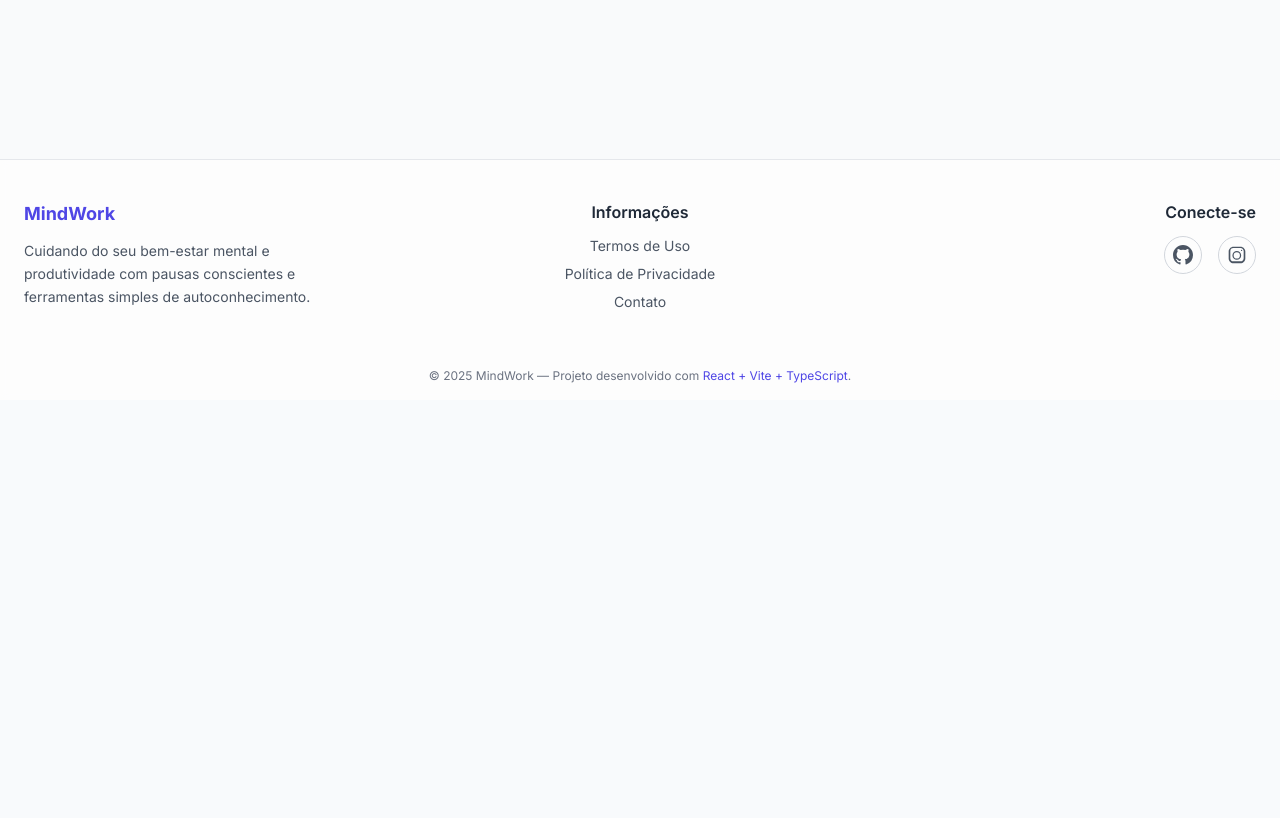
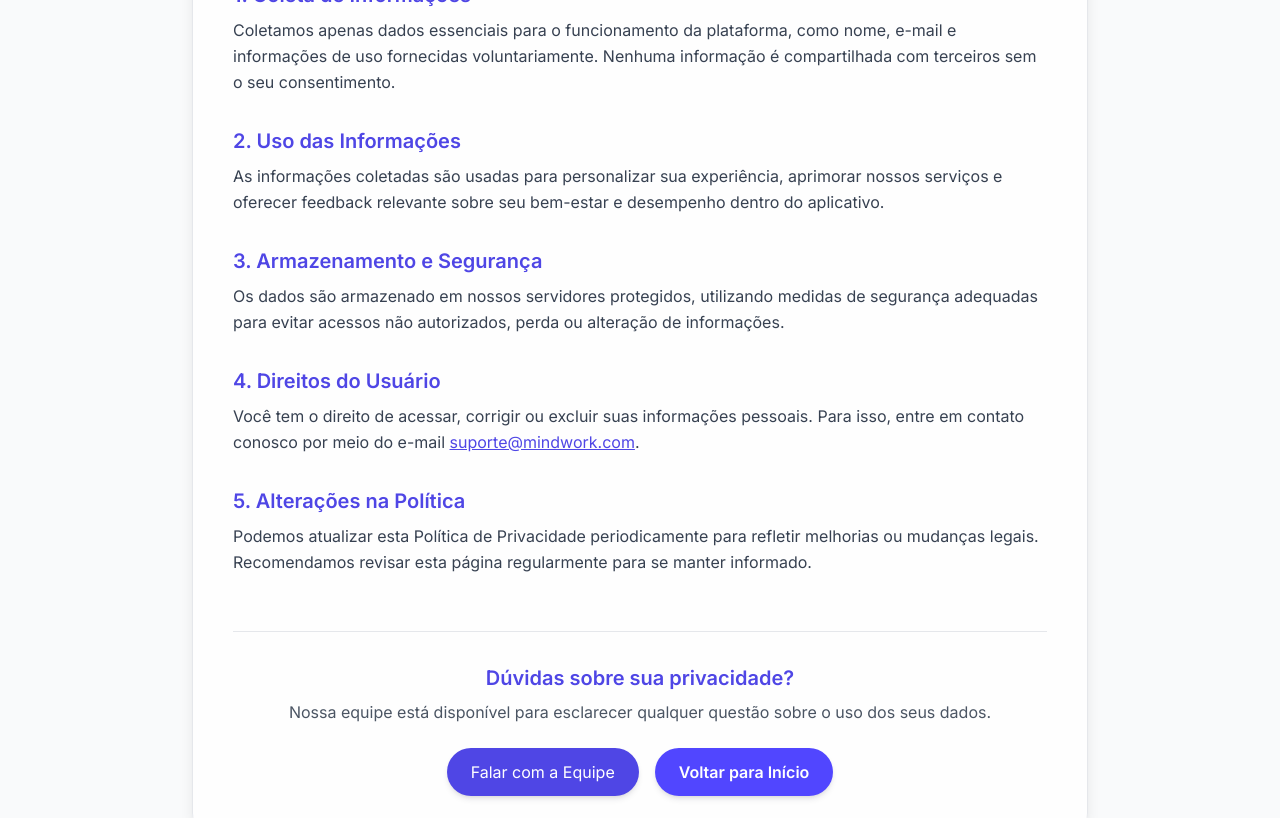
Before and after one commit to 1TDSPG-Projeto-HC/GS---segundo-semestre, a React (Vite) app: page /politica in a window 1280 px wide. Shown: the part 400-1218 px from the top of the page. Before the commit the page ends 800 px from the top, so only its background shows below. Built offline with nearby package versions, Linux system fonts and the light colour scheme; no server answers.

Commit message:
feat(politica): adiciona página de Política de Privacidade com layout semelhante aos Termos de Uso

```diff
--- a/src/App.tsx
+++ b/src/App.tsx
@@ -16,19 +16,20 @@ import Reflexao from "./pages/Reflexao";
 import PageTransition from "./components/PageTransition";
 import Register from "./pages/Register";
 import Termos from "./pages/Termos";
+import Politica from "./pages/Politica";
 
 export default function App() {
   const location = useLocation();
 
   return (
     <div className="min-h-screen flex flex-col bg-gray-50 dark:bg-gray-900 text-gray-900 dark:text-gray-100">
-      {/* Cabeçalho fixo */}
+
       <Header />
 
-      {/* Compensação exata da altura do header */}
+
       <div className="pt-20" />
 
-      {/* Conteúdo com transição */}
+
       <main className="flex-grow container-max px-6 pb-12">
         <PageTransition key={location.pathname}>
           <Routes location={location}>
@@ -36,6 +37,7 @@ export default function App() {
             <Route path="/checkin" element={<Checkin />} />
             <Route path="/dashboard" element={<Dashboard />} />
             <Route path="/sobre" element={<Sobre />} />
+            <Route path="/politica" element={<Politica />} />
             <Route path="/faq" element={<Faq />} />
             <Route path="/login" element={<Login />} />
             <Route path="/register" element={<Register />} />
--- a/src/components/Footer.tsx
+++ b/src/components/Footer.tsx
@@ -32,7 +32,7 @@ export default function Footer() {
             </li>
             <li>
               <Link
-                to="/privacidade"
+                to="/politica"
                 className="hover:text-indigo-600 dark:hover:text-indigo-400 transition-colors"
               >
                 Política de Privacidade
--- /dev/null
+++ b/src/pages/Politica.tsx
@@ -0,0 +1,121 @@
+import React from "react";
+import { useNavigate } from "react-router-dom";
+
+export default function PoliticaPrivacidade() {
+  const navigate = useNavigate();
+
+  const handleRedirect = () => {
+    navigate("/sobre");
+  };
+
+  const handleBackToHome = () => {
+    navigate("/");
+  };
+
+  return (
+    <section className="min-h-screen flex justify-center items-start pt-28 pb-20 px-6">
+      <div className="w-full max-w-4xl rounded-3xl shadow-lg border border-gray-200 dark:border-gray-800 p-10 bg-white/80 dark:bg-gray-900/70 backdrop-blur-sm transition-all">
+        <div className="text-center mb-12">
+          <h1 className="text-3xl md:text-4xl font-bold mb-3 text-indigo-600 dark:text-indigo-300">
+            Política de Privacidade
+          </h1>
+          <p className="text-gray-600 dark:text-gray-400 max-w-2xl mx-auto">
+            Entenda como o <strong>MindWork</strong> coleta, usa e protege suas
+            informações enquanto você utiliza nossa plataforma.
+          </p>
+        </div>
+
+        <div className="space-y-8 text-gray-700 dark:text-gray-300 leading-relaxed">
+          <section>
+            <h2 className="text-xl font-semibold text-indigo-600 dark:text-indigo-400 mb-2">
+              1. Coleta de Informações
+            </h2>
+            <p>
+              Coletamos apenas dados essenciais para o funcionamento da
+              plataforma, como nome, e-mail e informações de uso fornecidas
+              voluntariamente. Nenhuma informação é compartilhada com terceiros
+              sem o seu consentimento.
+            </p>
+          </section>
+
+          <section>
+            <h2 className="text-xl font-semibold text-indigo-600 dark:text-indigo-400 mb-2">
+              2. Uso das Informações
+            </h2>
+            <p>
+              As informações coletadas são usadas para personalizar sua
+              experiência, aprimorar nossos serviços e oferecer feedback
+              relevante sobre seu bem-estar e desempenho dentro do aplicativo.
+            </p>
+          </section>
+
+          <section>
+            <h2 className="text-xl font-semibold text-indigo-600 dark:text-indigo-400 mb-2">
+              3. Armazenamento e Segurança
+            </h2>
+            <p>
+              Os dados são armazenado em nossos servidores
+              protegidos, utilizando medidas de segurança adequadas
+              para evitar acessos não autorizados, perda ou alteração de
+              informações.
+            </p>
+          </section>
+
+          <section>
+            <h2 className="text-xl font-semibold text-indigo-600 dark:text-indigo-400 mb-2">
+              4. Direitos do Usuário
+            </h2>
+            <p>
+              Você tem o direito de acessar, corrigir ou excluir suas
+              informações pessoais. Para isso, entre em contato conosco por
+              meio do e-mail{" "}
+              <a
+                href="mailto:suporte@mindwork.com"
+                className="text-indigo-600 dark:text-indigo-400 underline hover:text-indigo-700"
+              >
+                suporte@mindwork.com
+              </a>
+              .
+            </p>
+          </section>
+
+          <section>
+            <h2 className="text-xl font-semibold text-indigo-600 dark:text-indigo-400 mb-2">
+              5. Alterações na Política
+            </h2>
+            <p>
+              Podemos atualizar esta Política de Privacidade periodicamente para
+              refletir melhorias ou mudanças legais. Recomendamos revisar esta
+              página regularmente para se manter informado.
+            </p>
+          </section>
+        </div>
+
+        <div className="text-center mt-14 border-t border-gray-200 dark:border-gray-700 pt-8">
+          <h2 className="text-xl font-semibold mb-2 text-indigo-600 dark:text-indigo-300">
+            Dúvidas sobre sua privacidade?
+          </h2>
+          <p className="text-gray-600 dark:text-gray-400 mb-6">
+            Nossa equipe está disponível para esclarecer qualquer questão sobre
+            o uso dos seus dados.
+          </p>
+
+          <div className="flex flex-wrap justify-center gap-4">
+            <button
+              onClick={handleRedirect}
+              className="px-6 py-3 rounded-full bg-indigo-600 hover:bg-indigo-700 text-white font-medium transition-all shadow-md hover:shadow-lg"
+            >
+              Falar com a Equipe
+            </button>
+            <button
+              onClick={handleBackToHome}
+              className="px-6 py-3 rounded-full bg-[#5146FF] hover:bg-[#4038d9] text-white font-semibold transition-all shadow-md hover:shadow-lg"
+            >
+              Voltar para Início
+            </button>
+          </div>
+        </div>
+      </div>
+    </section>
+  );
+}
```
